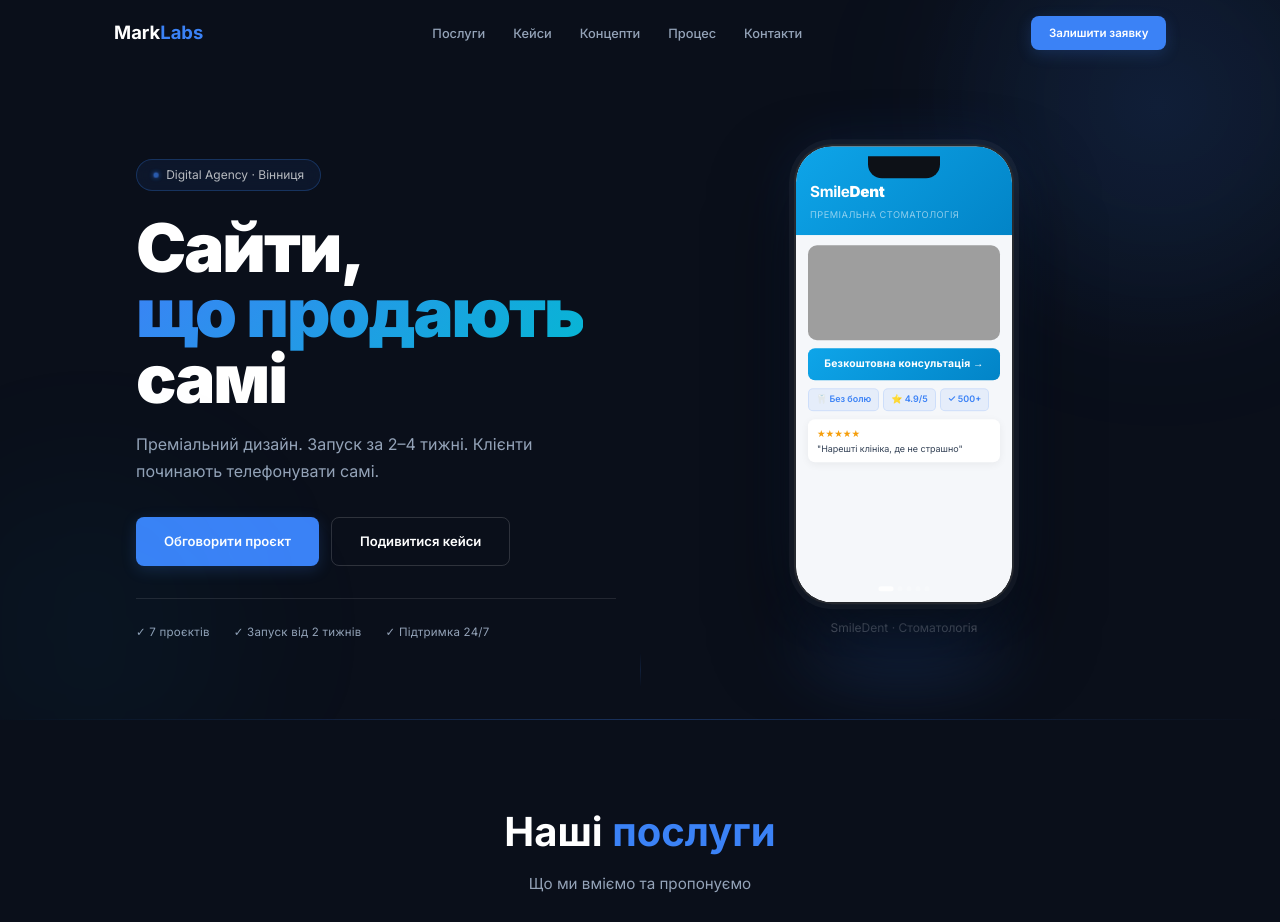
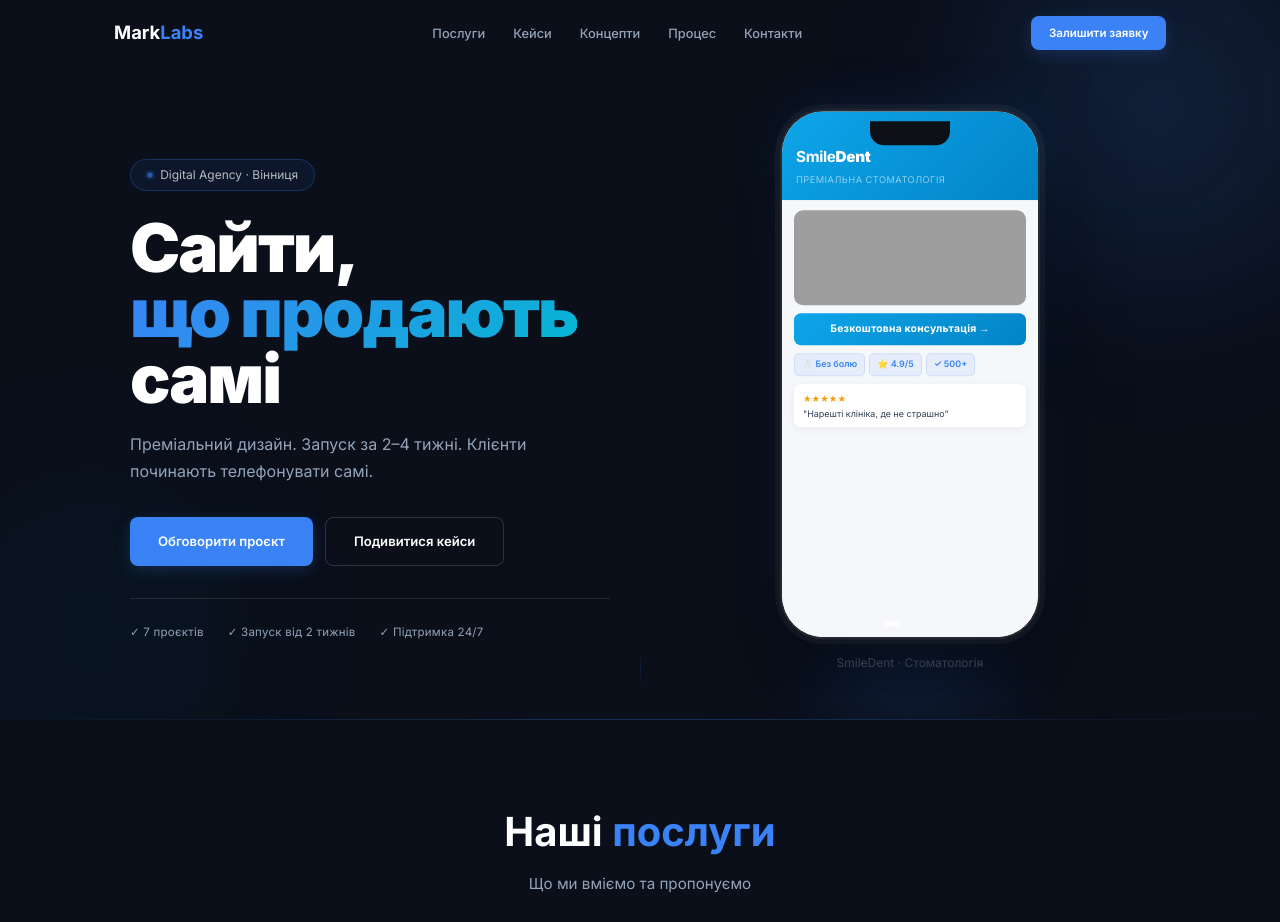
Before and after one commit to StepaniukMarko/ultra-tattoo, a Flask app: page / in a window 1280 px wide. Shown: the top 922 px of the page. Run offline with Flask 3, Linux system fonts and the light colour scheme; grey boxes are pictures that could not be loaded.

Commit message:
fix: desktop phone mockup — larger size, not clipped

```diff
--- a/static/style.css
+++ b/static/style.css
@@ -973,6 +973,9 @@ footer{padding:2.5rem 0;border-top:1px solid rgba(255,255,255,.05)}
 /* ===== DESKTOP — keep phone + 2-col hero ===== */
 @media(min-width:769px) {
     .hero-phone-wrap { display: flex; }
+    .hero-phone { width: 260px; height: 530px; border-radius: 44px; }
+    .hero-phone-notch { width: 80px; height: 24px; }
+    .hero-inner { gap: 60px; align-items: center; }
     .cases-swipe-hint { display: none; }
     .cases-track { padding: 8px 0 20px; }
     .case-card { flex: 0 0 290px; }
```
